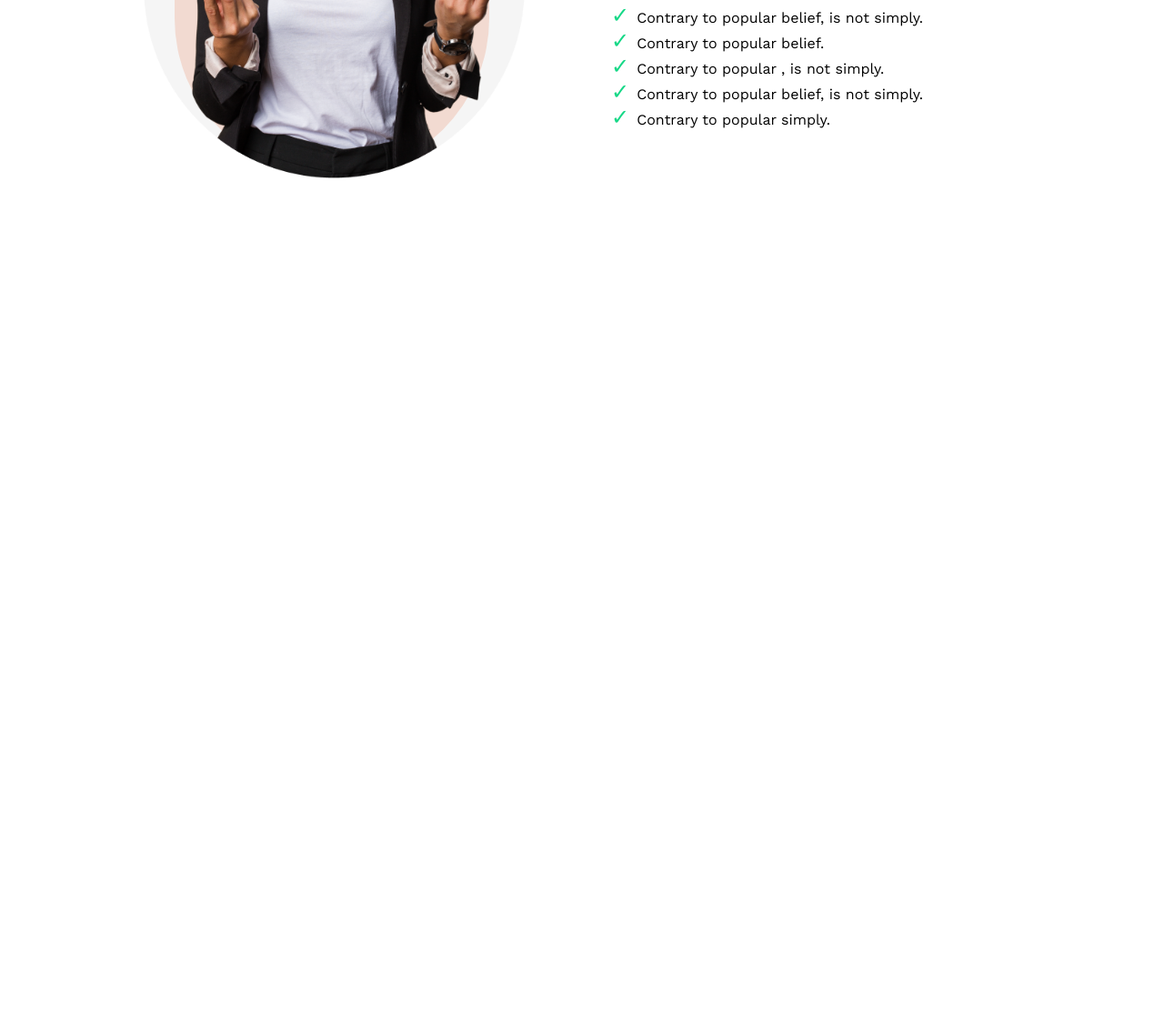
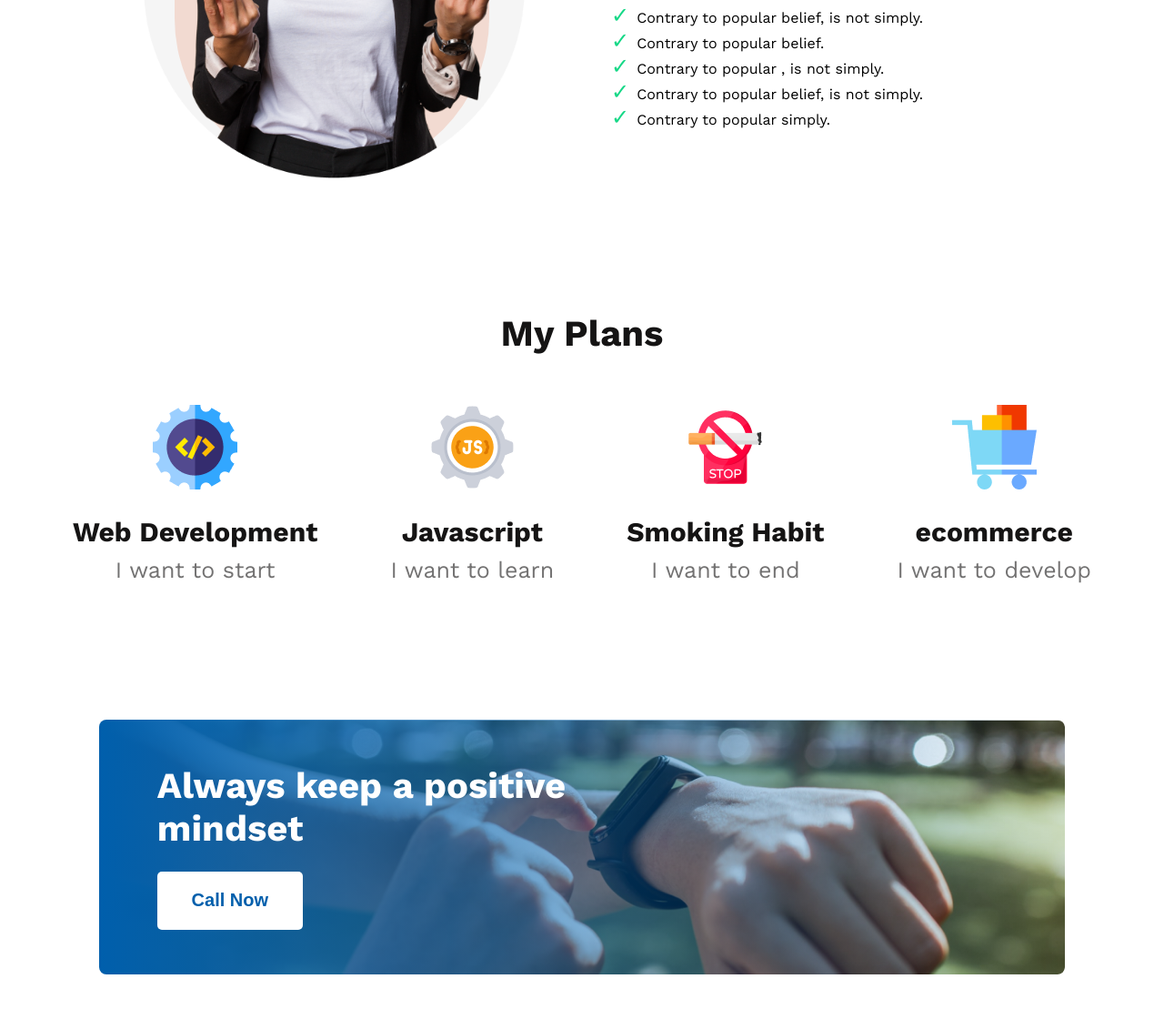
Before and after one commit to Rezwan66/new-year-resolution, a plain HTML site: page index.html in a window 1280 px wide. Shown: the part 1208-2317 px from the top of the page at 91% size. Before the commit the page ends 1551 px from the top, so only its background shows below. Drawn offline with nearby package versions, Linux system fonts and the light colour scheme.

Commit message:
completed the main section

```diff
--- a/index.html
+++ b/index.html
@@ -35,7 +35,8 @@
                 <div class="failure-text">
                     <h3 class="failure-title">My failures of <br> previous year</h3>
                     <p class="failure-description">
-                        Contrary to popular belief, Lorem Ipsum is not simply random text. It has roots in a piece of classical Latin literature from 45 BC, making it over 2000 years old. Richard McClintock.
+                        Contrary to popular belief, Lorem Ipsum is not simply random text. It has roots in a piece of
+                        classical Latin literature from 45 BC, making it over 2000 years old. Richard McClintock.
                     </p>
                     <ul class="failure-list">
                         <li>Contrary to popular belief, is not simply.</li>
@@ -47,6 +48,39 @@
                 </div>
             </div>
         </section>
+        <section class="plans-section">
+            <h3 class="plans-title">My Plans</h3>
+            <div class="plans-container">
+                <div class="plan1">
+                    <img src="images/icons/web.png" alt="">
+                    <h3>Web Development</h3>
+                    <p>I want to start</p>
+                </div>
+                <div class="plan2">
+                    <img src="images/icons/js.png" alt="">
+                    <h3>Javascript</h3>
+                    <p>I want to learn</p>
+                </div>
+                <div class="plan3">
+                    <img src="images/icons/smoke.png" alt="">
+                    <h3>Smoking Habit</h3>
+                    <p>I want to end</p>
+                </div>
+                <div class="plan4">
+                    <img src="images/icons/ecom.png" alt="">
+                    <h3>ecommerce</h3>
+                    <p>I want to develop</p>
+                </div>
+            </div>
+        </section>
+        <section class="call-now">
+            <div class="call-now-container">
+                <div class="title-button-container">
+                    <h3 class="call-now-title">Always keep a positive <br> mindset</h3>
+                    <button class="call-now-btn btn-primary">Call Now</button>
+                </div>
+            </div>
+        </section>
     </main>
     <footer></footer>
 </body>
--- a/styles/style.css
+++ b/styles/style.css
@@ -115,3 +115,65 @@ body {
     font-weight: 400;
     margin-bottom: 16px;
 }
+
+/* plans section styles */
+
+.plans-title {
+    color: var(--dark-01, #151414);
+    text-align: center;
+    font-size: 40px;
+    font-weight: 700;
+    margin-bottom: 55px;
+}
+
+.plans-container {
+    display: flex;
+    justify-content: space-evenly;
+    align-items: center;
+    text-align: center;
+    margin-bottom: 150px;
+}
+
+.plans-container img {
+    width: 92.958px;
+    height: 92.958px;
+    margin-bottom: 25px;
+}
+
+.plans-container h3 {
+    color: var(--dark-01, #151414);
+    font-size: 30px;
+    font-weight: 700;
+    margin-bottom: 10px;
+}
+
+.plans-container p {
+    color: var(--dark-03, #737272);
+    font-size: 25px;
+    font-weight: 500;
+}
+
+/* call now section styles */
+
+.call-now-container {
+    padding-left: 64px;
+    background-image: linear-gradient(90deg, #005FAC 0%, rgba(0, 95, 172, 0.00) 100%), url('../images/watch.png');
+    /* background-blend-mode: overlay; */
+    background-size: cover;
+    background-repeat: no-repeat;
+    background-position: center;
+    border-radius: 8px;
+    height: 280px;
+    width: 78%;
+    margin: auto;
+    margin-bottom: 150px;
+    display: flex;
+    align-items: center;
+}
+
+.call-now-title {
+    color: #FFF;
+    font-size: 40px;
+    font-weight: 700;
+    margin-bottom: 24px;
+}
```
